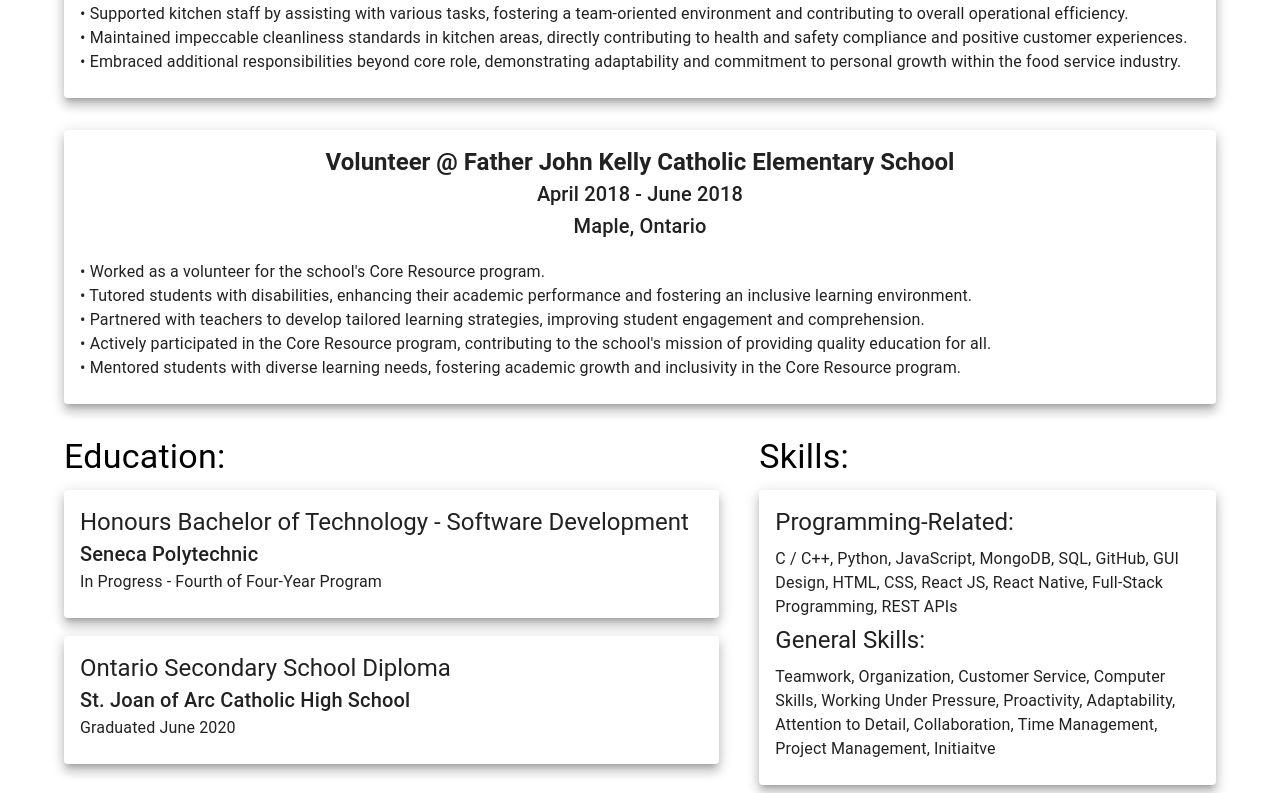
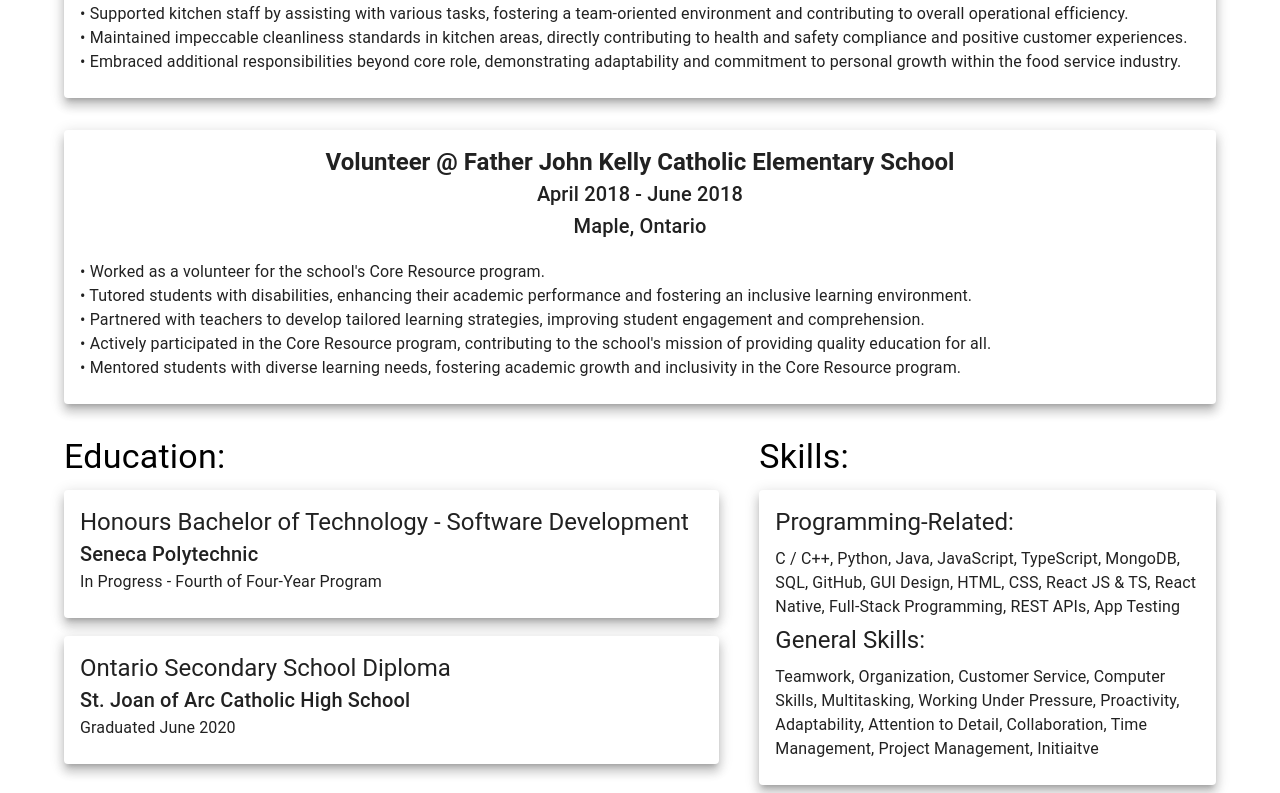
Before and after one commit to Mg9k/MatteoGPortfolio, a React (Vite) app: page /resume in a window 1280 px wide. Shown: the part 1117-1910 px from the top of the page. Built offline with nearby package versions, Linux system fonts and the light colour scheme.

Commit message:
Updated resume page skills cards

```diff
--- a/src/pages/Resume.jsx
+++ b/src/pages/Resume.jsx
@@ -73,12 +73,12 @@
               <CardContent>
                 <Typography variant="h5" align="left" gutterBottom> Programming-Related: </Typography>
                 <Typography variant="body1" align="left" gutterBottom>
-                  C / C++, Python, JavaScript, MongoDB, SQL, GitHub, GUI Design, HTML, CSS, React JS,
-                  React Native, Full-Stack Programming, REST APIs
+                  C / C++, Python, Java, JavaScript, TypeScript, MongoDB, SQL, GitHub, GUI Design, HTML, CSS, React JS & TS,
+                  React Native, Full-Stack Programming, REST APIs, App Testing
                 </Typography>
                 <Typography variant="h5" align="left" gutterBottom> General Skills: </Typography>
                 <Typography variant="body1" align="left">
-                  Teamwork, Organization, Customer Service, Computer Skills, Working Under Pressure, Proactivity,
+                  Teamwork, Organization, Customer Service, Computer Skills, Multitasking, Working Under Pressure, Proactivity,
                   Adaptability, Attention to Detail, Collaboration, Time Management, Project Management, Initiaitve
                 </Typography>
               </CardContent>
```
